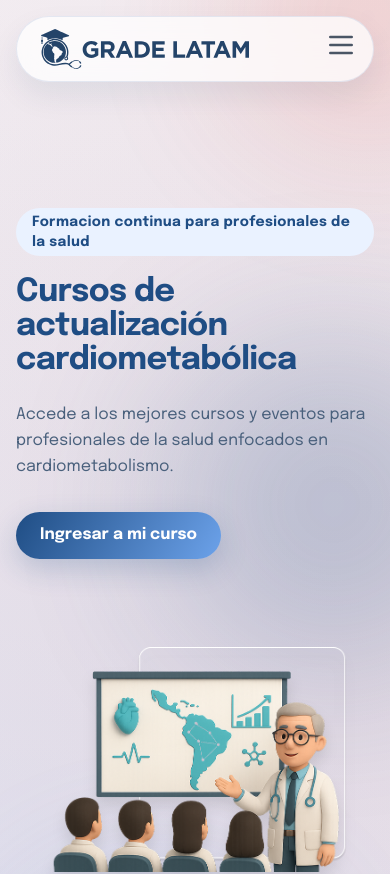
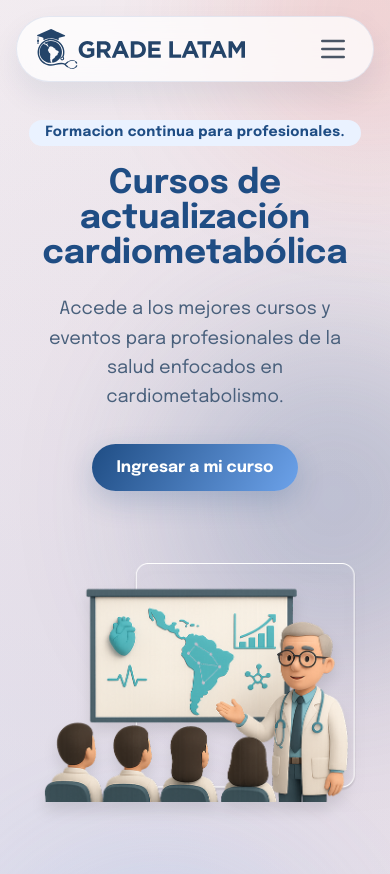
Before and after one commit to SMSoluciones/grade-latam, a React (Vite) app in the folder frontend/: page /events in a window 390 px wide. Shown: the top 874 px of the page. Built offline with nearby package versions, Linux system fonts and the light colour scheme.

Commit message:
varias modificaciones heart nav y pantallas

```diff
--- a/frontend/src/components/About/AboutUs.jsx
+++ b/frontend/src/components/About/AboutUs.jsx
@@ -57,7 +57,7 @@
 
   return (
   <>
-  <div className="relative flex flex-col items-center justify-center min-h-[600px] pt-36 md:pt-56 px-4 overflow-hidden">
+  <div className="relative flex flex-col items-center justify-center min-h-[600px] pt-28 md:pt-44 px-4 overflow-hidden">
       <AnimatedBlurBackground />
       <section className="w-full max-w-[1400px] section-shell">
         <div className="mb-6 md:mb-8 flex justify-center lg:justify-start" data-aos="fade-down">
--- a/frontend/src/components/Contact/Contact.jsx
+++ b/frontend/src/components/Contact/Contact.jsx
@@ -6,7 +6,7 @@
   return (
     <div className="relative min-h-screen flex flex-col justify-between">
       <AnimatedBlurBackground />
-      <main className="flex flex-col items-center justify-center flex-1 py-16 px-4 gap-10 mt-30 section-shell">
+      <main className="flex flex-col items-center justify-center flex-1 pt-28 md:pt-44 pb-14 px-4 gap-10 section-shell">
         <div className="w-full max-w-5xl mx-auto flex flex-col items-center">
           <div className="mb-6 w-full flex flex-col items-start text-left" data-aos="fade-down">
             <div className="px-6 py-2 rounded-full bg-primary-light shadow text-xs font-bold text-primary mb-6" style={{display: 'inline-block'}}>
--- a/frontend/src/components/Events/Events.jsx
+++ b/frontend/src/components/Events/Events.jsx
@@ -10,28 +10,45 @@
     <div className="relative w-full min-h-screen overflow-hidden">
       <AnimatedBlurBackground />
 
-      <div className="section-shell flex flex-col md:flex-row items-center justify-center pt-40 pb-10 md:pt-44 relative z-10 gap-10">
-        <div className="flex-1 text-left md:pr-8" data-aos="fade-up">
-          <p className="inline-block mt-12 md:mt-16 mb-5 px-4 py-1 rounded-full bg-primary-light text-primary text-sm font-semibold tracking-wide">
-            Formacion continua para profesionales de la salud
+      <section className="w-full max-w-[1400px] section-shell relative z-10 pt-28 md:pt-44 pb-10 md:pb-14">
+        <div className="flex flex-col lg:flex-row items-center justify-center gap-8 xl:gap-12">
+          <div className="flex-1 w-full mx-auto flex flex-col items-center text-center" data-aos="fade-up">
+            <div className="w-full max-w-[42rem] mx-auto flex flex-col items-center text-center">
+              <p className="inline-block w-fit mt-2 md:mt-0 mb-5 px-4 py-1 rounded-full bg-primary-light text-primary text-sm md:text-base font-semibold tracking-wide max-w-full text-center leading-tight">
+                Formacion continua para profesionales.
               </p>
-          <h1 className="headline-xl text-primary mb-6 leading-tight break-words max-w-full">
-            Cursos de <br /> actualización<br />cardiometabólica
+              <h1
+                className="w-full text-[2.1rem] sm:text-5xl lg:text-[4.2rem] font-extrabold text-primary mb-6 leading-[1.05] mx-auto text-center"
+                style={{ textWrap: "balance" }}
+              >
+                Cursos de actualización cardiometabólica
               </h1>
-          <p className="text-base sm:text-lg md:text-xl lg:text-lg text-muted mb-8 max-w-xl leading-relaxed">
+              <p className="text-lg md:text-2xl lg:text-xl text-muted mb-8 max-w-[30ch] lg:max-w-xl leading-relaxed mx-auto">
                 Accede a los mejores cursos y eventos para profesionales de la salud enfocados en cardiometabolismo.
               </p>
-          <a href="https://www.gradelatam.com.ar/login" target="_blank" rel="noopener noreferrer">
+            </div>
+            <a
+              href="https://www.gradelatam.com.ar/login"
+              target="_blank"
+              rel="noopener noreferrer"
+              className="inline-block"
+            >
               <button className="cta-primary mb-4 text-base sm:text-lg">
                 Ingresar a mi curso
               </button>
             </a>
           </div>
 
-        <div className="flex-1 flex items-center justify-center mt-8 md:mt-0" data-aos="zoom-out" data-aos-delay="200">
-          <img src={EvengLog} alt="Cursos cardiometabólicos" className="w-full max-w-xs sm:max-w-md md:max-w-lg lg:max-w-xl xl:max-w-2xl drop-shadow-xl object-contain h-auto" loading="lazy" />
+          <div className="flex-1 flex items-center justify-center mt-6 lg:mt-0" data-aos="zoom-out" data-aos-delay="200">
+            <img
+              src={EvengLog}
+              alt="Cursos cardiometabólicos"
+              className="w-full max-w-[340px] sm:max-w-[440px] md:max-w-[560px] lg:max-w-[620px] xl:max-w-[700px] drop-shadow-xl object-contain h-auto"
+              loading="lazy"
+            />
           </div>
         </div>
+      </section>
 
       <StatsBar overlay={false} />
 
--- a/frontend/src/components/Home/Header.jsx
+++ b/frontend/src/components/Home/Header.jsx
@@ -4,7 +4,7 @@
 
 const Header = () => {
   return (
-    <header className="relative w-full min-h-screen overflow-visible lg:overflow-hidden pt-28 pb-14 md:pt-36 md:pb-20">
+    <header className="relative w-full min-h-screen overflow-visible lg:overflow-hidden pt-28 pb-14 md:pt-44 md:pb-20">
       <AnimatedBlurBackground />
 
       <div className="section-shell flex flex-col lg:flex-row items-center justify-center gap-10 lg:gap-4">
@@ -12,7 +12,7 @@
           className="text-center lg:text-left flex-1"
           data-aos="fade-up"
         >
-          <p className="inline-block mt-12 md:mt-16 mb-5 px-4 py-1 rounded-full bg-primary-light text-primary text-sm font-semibold tracking-wide">
+          <p className="inline-block mt-2 md:mt-0 mb-5 px-4 py-1 rounded-full bg-primary-light text-primary text-sm font-semibold tracking-wide">
             Ciencia aplicada para la practica clinica
           </p>
           <h1 className="headline-xl text-primary mb-4">
--- a/frontend/src/components/Home/HeartThree.jsx
+++ b/frontend/src/components/Home/HeartThree.jsx
@@ -46,7 +46,7 @@
     });
 
     const group = new THREE.Group();
-    group.position.x = -0.95;
+    group.position.x = -1.35;
     group.position.y = 1.05;
     scene.add(group);
 
@@ -106,11 +106,26 @@
       group.add(heartMesh);
     });
 
+    const updateGroupPosition = (width) => {
+      if (width < 480) {
+        group.position.x = -1.80;
+        return;
+      }
+
+      if (width < 1024) {
+        group.position.x = -1.35;
+        return;
+      }
+
+      group.position.x = -0.95;
+    };
+
     const resize = () => {
       const width = container.clientWidth;
       const height = container.clientHeight;
       if (!width || !height) return;
 
+      updateGroupPosition(width);
       renderer.setSize(width, height, false);
       camera.aspect = width / height;
       camera.updateProjectionMatrix();
--- a/frontend/src/components/NavBar.jsx
+++ b/frontend/src/components/NavBar.jsx
@@ -46,8 +46,8 @@
               : "glass-panel border-transparent"
           }`}
         >
-          <Link to="/" className="text-xl font-bold">
-            <img src={Logo} alt="Grade" className="h-10 ml-2 md:ml-5" />
+          <Link to="/" className="text-xl font-bold flex items-center pl-1 md:pl-2">
+            <img src={Logo} alt="Grade" className="h-10" />
           </Link>
 
           <div className="hidden xl:flex xl:items-center xl:space-x-8">
@@ -74,10 +74,10 @@
             </a>
           </div>
 
-          <div className="xl:hidden">
+          <div className="xl:hidden flex items-center pr-1 md:pr-2">
             <button
               onClick={toggleMenu}
-              className="text-gray-600 focus:outline-none z-50 relative"
+              className="inline-flex h-10 w-10 items-center justify-center rounded-full text-gray-600 hover:bg-white/55 focus:outline-none z-50 relative transition"
               aria-label={isMenuOpen ? "Cerrar menu" : "Abrir menu"}
             >
               <svg
```
Lines whose indentation alone changed are shown as unchanged.
